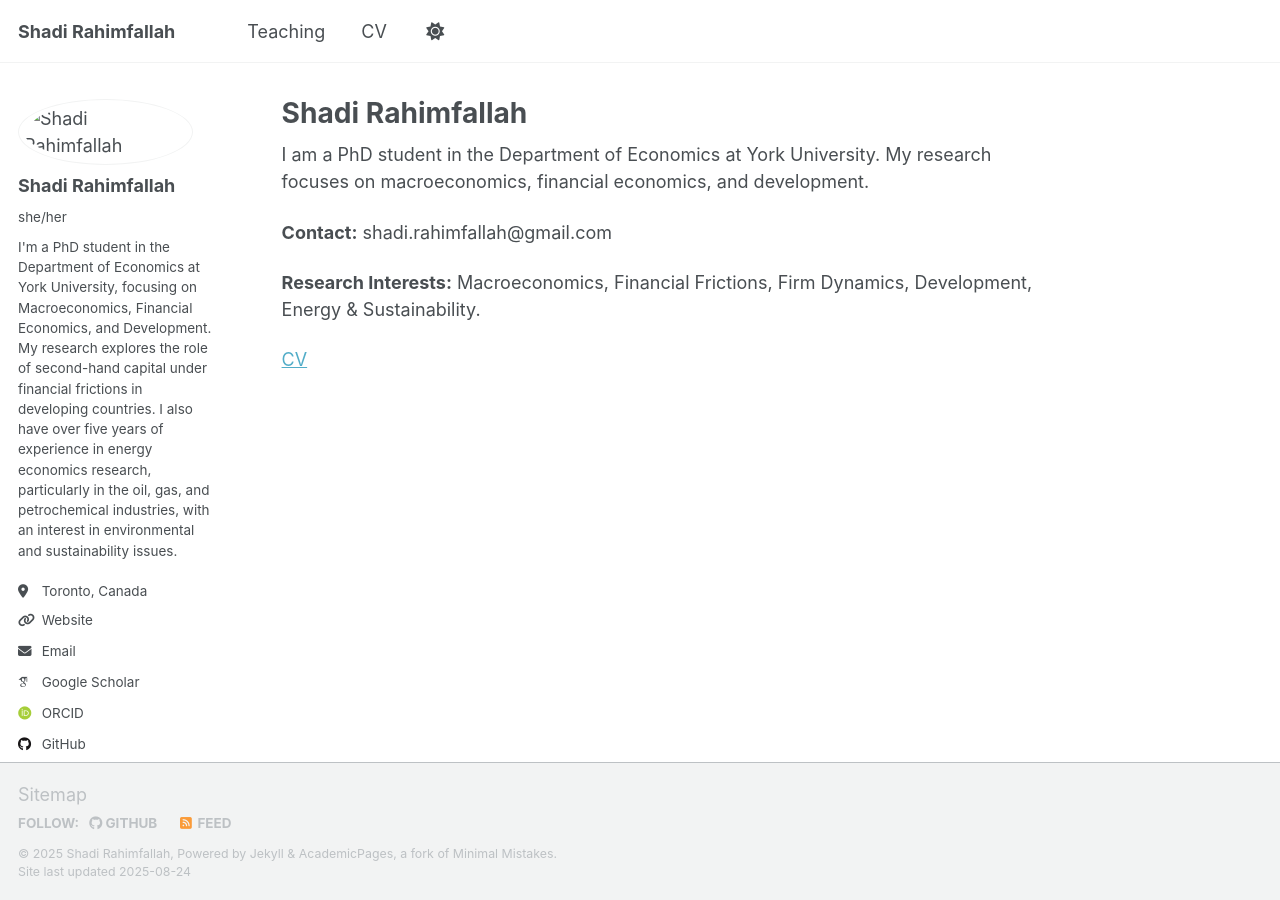
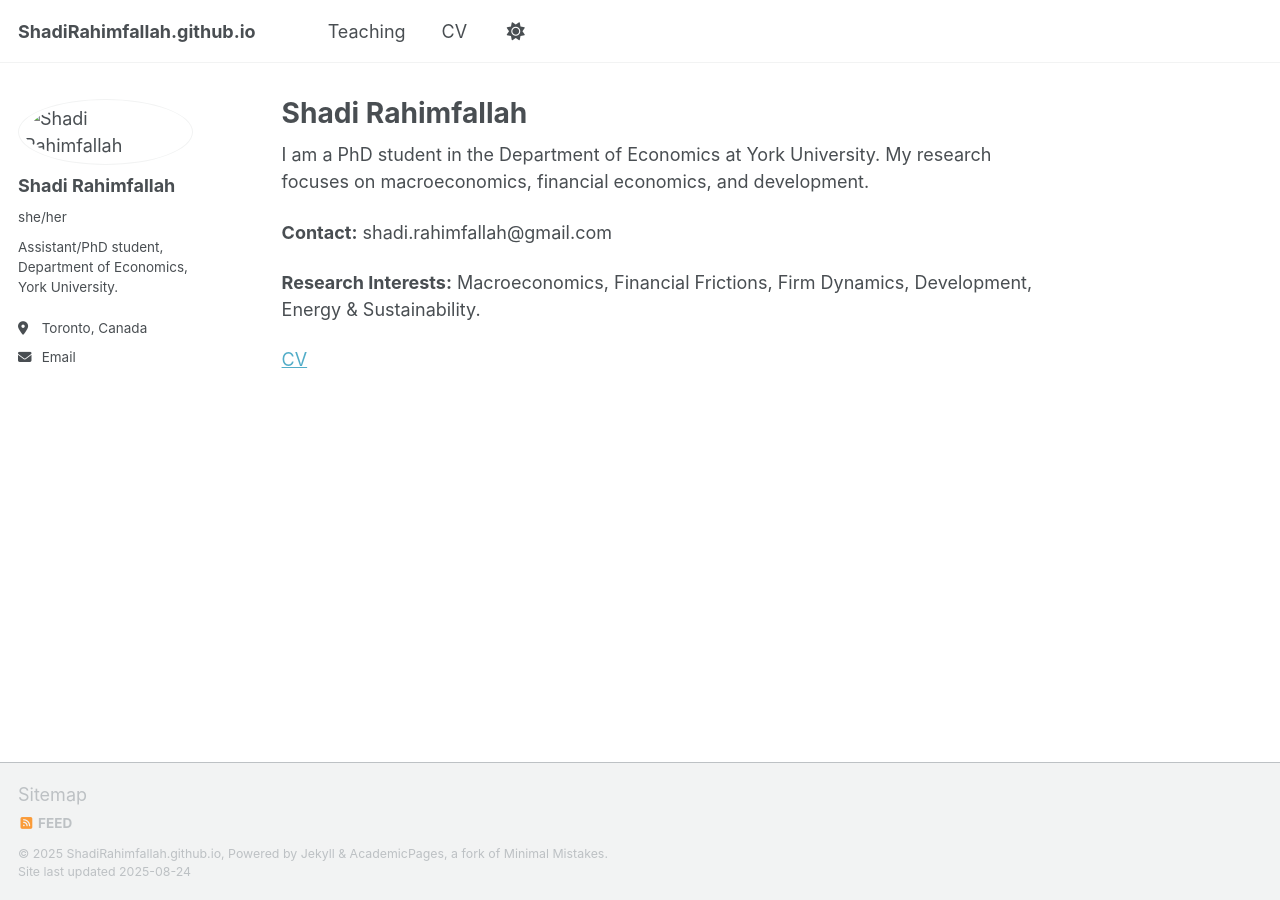
Before and after one commit to ShadiRahimfallah/ShadiRahimfallah.github.io, a Jekyll site: the page built from index.md, in a window 1280 px wide. Built offline with Jekyll 4.4.1, drawn with Linux system fonts in a browser that asks for light colours; some web fonts are replaced; a script that is not in the unit is left out.

Commit message:
Update _config.yml

```diff
--- a/_config.yml
+++ b/_config.yml
@@ -1,49 +1,20 @@
-# =========================
-# Basic Site Settings (fixed)
-# =========================
-locale        : "en-US"
-site_theme    : "default"           # or "air"
-title         : "Shadi Rahimfallah"
-title_separator: "-"
-name          : &name "Shadi Rahimfallah"
-description   : &description "Research in Macroeconomics, Financial Economics, and Economic Development"
-
-url           : "https://ShadiRahimfallah.github.io"   # must match your site URL
-baseurl       : ""                                      # keep empty for USERNAME.github.io sites
-repository    : "ShadiRahimfallah/ShadiRahimfallah.github.io"
-
-# =========================
-# Author (sidebar profile)
-# =========================
 author:
-  # Biographic information
-  avatar     : "/images/shadi.jpg"
+  avatar     : "/images/shadi.jpg"     # file must exist
   name       : "Shadi Rahimfallah"
   pronouns   : "she/her"
-  bio        : "I'm a PhD student in the Department of Economics at York University, focusing on Macroeconomics, Financial Economics, and Development. My research explores the role of second-hand capital under financial frictions in developing countries. I also have over five years of experience in energy economics research, particularly in the oil, gas, and petrochemical industries, with an interest in environmental and sustainability issues."
+  bio        : "Assistant/PhD student, Department of Economics, York University."
   location   : "Toronto, Canada"
-  # employer  : ""
-  uri        : ""                     # optional personal URL
+  #employer  : "York University"
   email      : "shadi.rahimfallah@gmail.com"
-
-  # Academic websites (fill in what you use; others left commented)
-  googlescholar: "https://scholar.google.com/citations?user=PS_CX0AAAAAJ"
-  orcid        : ""                   # e.g., "https://orcid.org/0000-0000-0000-0000"
-  # researchgate : ""
-  # scopus       : ""
-  # pubmed       : ""                  # only if relevant
-
-  # Repositories and software
-  github     : "ShadiRahimfallah"
-  # bitbucket  : ""
-  # kaggle     : ""
-  # stackoverflow: ""
-
-  # Social media
-  # linkedin   : ""                    # e.g., "https://www.linkedin.com/in/username/"
-  # twitter    : ""                    # X/Twitter handle without @
-  # bluesky    : ""                    # your.bsky.social
-  # mastodon   : ""                    # full URL if used
-  # youtube    : ""
-  # instagram  : ""
-  # medium     : ""
+  # Social/link icons shown in the sidebar:
+  links:
+    - label: "Email"
+      icon: "fas fa-envelope"
+      url: "mailto:shadi.rahimfallah@gmail.com"
+    - label: "Google Scholar"
+      icon: "ai ai-google-scholar"
+      url: "https://scholar.google.com/citations?user=PS_CX0AAAAAJ"
+    - label: "GitHub"
+      icon: "fab fa-github"
+      url: "https://github.com/ShadiRahimfallah"
+    # add LinkedIn/Twitter if you like
```
